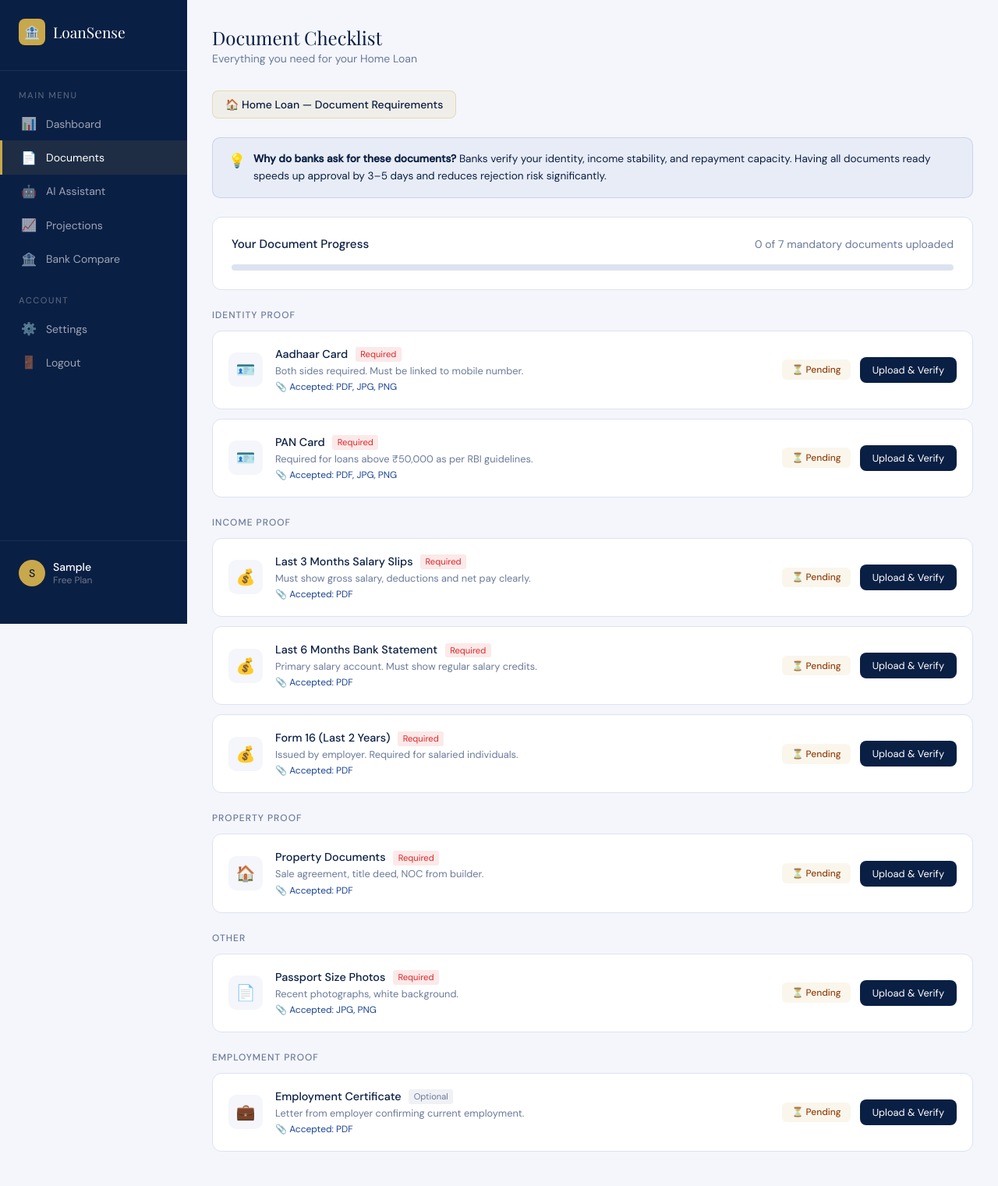
After one commit to gunja1708/LoanSense, a Flask app: page /documents in a window 1280 px wide. The commit adds this page. Shown: the whole page at 78% size. Run offline with Flask 3, Linux system fonts and the light colour scheme; the visitor is signed in with stand-in values (Sample User, id 1).

Commit message:
feat: add real document verification with upload and AI extraction

```diff
--- a/app.py
+++ b/app.py
@@ -3,7 +3,7 @@ from flask_sqlalchemy import SQLAlchemy
 from flask_login import LoginManager, UserMixin, login_user, login_required, logout_user, current_user
 from werkzeug.security import generate_password_hash, check_password_hash
 import os
-
+from data import calculate_eligibility_score, get_best_bank, calculate_max_loan_amount, get_education_loan_info
 app = Flask(__name__)
 app.config['SECRET_KEY'] = 'loansense-secret-key-2026'
 app.config['SQLALCHEMY_DATABASE_URI'] = 'sqlite:///loansense.db'
@@ -20,6 +20,11 @@ class User(UserMixin, db.Model):
     last_name = db.Column(db.String(50), nullable=False)
     email = db.Column(db.String(120), unique=True, nullable=False)
     password = db.Column(db.String(200), nullable=False)
+    monthly_income = db.Column(db.Float, default=0)
+    monthly_expenses = db.Column(db.Float, default=0)
+    cibil_score = db.Column(db.Integer, default=750)
+    loan_type = db.Column(db.String(50), default='home_loan')
+    onboarded = db.Column(db.Boolean, default=False)
 
 @login_manager.user_loader
 def load_user(user_id):
@@ -63,14 +68,98 @@ def register():
         db.session.add(new_user)
         db.session.commit()
         login_user(new_user)
+        return redirect(url_for('onboarding'))
+    return render_template('login.html')
+
+@app.route('/onboarding', methods=['GET', 'POST'])
+@login_required
+def onboarding():
+    if request.method == 'POST':
+        current_user.monthly_income = float(request.form.get('monthly_income', 0))
+        current_user.monthly_expenses = float(request.form.get('monthly_expenses', 0))
+        current_user.cibil_score = int(request.form.get('cibil_score', 750))
+        current_user.loan_type = request.form.get('loan_type', 'home_loan')
+        current_user.onboarded = True
+        db.session.commit()
         return redirect(url_for('dashboard'))
-    return render_template('login.html')
+    return render_template('onboarding.html')
+
+@app.route('/documents', methods=['GET', 'POST'])
+@login_required
+def documents():
+    from data import DOCUMENT_REQUIREMENTS
+    from module1_document_verifier.extractor import verify_document
+    import PyPDF2
+
+    loan_type = current_user.loan_type or "home_loan"
+    docs_required = DOCUMENT_REQUIREMENTS.get(loan_type, DOCUMENT_REQUIREMENTS["home_loan"])
+    total_docs = len([d for d in docs_required["documents"] if d["mandatory"]])
+
+    verification_result = None
+
+    if request.method == 'POST':
+        if 'document' in request.files:
+            file = request.files['document']
+            if file.filename != '':
+                # Read PDF text
+                try:
+                    reader = PyPDF2.PdfReader(file)
+                    text = ""
+                    for page in reader.pages:
+                        text += page.extract_text() or ""
+
+                    if text.strip():
+                        verification_result = verify_document(text)
+                    else:
+                       verification_result = {
+                          "pan_number": None,
+                         "income": None,
+                           "anomalies": [
+                               "⚠️ This file appears to be corrupted or is not a valid PDF.",
+                              "Please upload a proper text-based PDF document.",
+                                "Scanned image PDFs may not work — use original digital documents."
+                            ]
+                        }
+                except Exception as e:
+                    verification_result = {
+                        "pan_number": None,
+                        "income": None,
+                        "anomalies": [f"Error reading file: {str(e)}"]
+                    }
+
+    return render_template('documents.html',
+                         user=current_user,
+                         docs_required=docs_required,
+                         total_docs=total_docs,
+                         uploaded_docs=0,
+                         verification_result=verification_result)
 
 @app.route('/dashboard')
 @login_required
 def dashboard():
-    return render_template('dashboard.html', user=current_user)
+    from data import calculate_eligibility_score, get_best_bank, DOCUMENT_REQUIREMENTS
 
+    score = calculate_eligibility_score(
+        income=current_user.monthly_income or 60000,
+        expenses=current_user.monthly_expenses or 20000,
+        existing_emis=0,
+        cibil_score=current_user.cibil_score or 750,
+        age=30,
+        employment_type="salaried"
+    )
+
+    loan_type = current_user.loan_type or "home_loan"
+    best_banks = get_best_bank(loan_type, 5000000, current_user.cibil_score or 750)
+    docs_required = DOCUMENT_REQUIREMENTS.get(loan_type, DOCUMENT_REQUIREMENTS["home_loan"])
+    total_docs = len([d for d in docs_required["documents"] if d["mandatory"]])
+
+    return render_template('dashboard.html',
+                         user=current_user,
+                         eligibility_score=score,
+                         best_banks=best_banks[:3],
+                         docs_required=docs_required,
+                         total_docs=total_docs,
+                         uploaded_docs=0)
 @app.route('/logout')
 @login_required
 def logout():
--- /dev/null
+++ b/templates/documents.html
@@ -0,0 +1,257 @@
+<!DOCTYPE html>
+<html lang="en">
+<head>
+<meta charset="UTF-8">
+<meta name="viewport" content="width=device-width, initial-scale=1.0">
+<title>LoanSense — Documents</title>
+<link href="https://fonts.googleapis.com/css2?family=Playfair+Display:wght@400;700&family=DM+Sans:wght@300;400;500&display=swap" rel="stylesheet">
+<style>
+  *, *::before, *::after { box-sizing: border-box; margin: 0; padding: 0; }
+  :root {
+    --navy: #0a1f44; --navy-mid: #12306b; --navy-light: #1a4494;
+    --gold: #c8a84b; --gold-light: #e8c97a;
+    --white: #ffffff; --off-white: #f4f6fb;
+    --text-muted: #6b7a99; --border: #dce3f0;
+    --success: #16a34a; --danger: #dc2626;
+  }
+  body { font-family: 'DM Sans', sans-serif; background: var(--off-white); display: flex; min-height: 100vh; }
+  .sidebar { width: 240px; background: var(--navy); min-height: 100vh; display: flex; flex-direction: column; padding: 1.5rem 0; position: fixed; left: 0; top: 0; }
+  .sidebar-logo { display: flex; align-items: center; gap: 10px; padding: 0 1.5rem 2rem; border-bottom: 1px solid rgba(255,255,255,0.08); margin-bottom: 1.5rem; }
+  .sidebar-logo-icon { width: 34px; height: 34px; background: var(--gold); border-radius: 8px; display: flex; align-items: center; justify-content: center; font-size: 16px; }
+  .sidebar-logo-text { font-family: 'Playfair Display', serif; font-size: 1.2rem; color: var(--white); }
+  .sidebar-label { font-size: 0.7rem; color: rgba(255,255,255,0.3); font-weight: 500; letter-spacing: 1.5px; text-transform: uppercase; padding: 0 1.5rem; margin-bottom: 0.5rem; }
+  .sidebar-item { display: flex; align-items: center; gap: 12px; padding: 0.7rem 1.5rem; color: rgba(255,255,255,0.6); font-size: 0.875rem; cursor: pointer; transition: all 0.2s; text-decoration: none; border-left: 3px solid transparent; }
+  .sidebar-item:hover { color: var(--white); background: rgba(255,255,255,0.05); }
+  .sidebar-item.active { color: var(--white); background: rgba(200,168,75,0.1); border-left-color: var(--gold); }
+  .sidebar-item-icon { font-size: 16px; width: 20px; text-align: center; }
+  .sidebar-bottom { margin-top: auto; padding: 1.5rem; border-top: 1px solid rgba(255,255,255,0.08); }
+  .sidebar-user { display: flex; align-items: center; gap: 10px; }
+  .sidebar-avatar { width: 34px; height: 34px; background: var(--gold); border-radius: 50%; display: flex; align-items: center; justify-content: center; font-size: 14px; font-weight: 500; color: var(--navy); }
+  .sidebar-user-name { font-size: 0.875rem; color: var(--white); font-weight: 500; }
+  .sidebar-user-role { font-size: 0.75rem; color: rgba(255,255,255,0.4); }
+  .main { margin-left: 240px; flex: 1; padding: 2rem; }
+  .topbar { display: flex; align-items: center; justify-content: space-between; margin-bottom: 2rem; }
+  .topbar-title { font-family: 'Playfair Display', serif; font-size: 1.5rem; color: var(--navy); }
+  .topbar-sub { font-size: 0.875rem; color: var(--text-muted); margin-top: 2px; }
+  .loan-badge { display: inline-flex; align-items: center; gap: 8px; background: rgba(200,168,75,0.1); border: 1px solid rgba(200,168,75,0.3); color: var(--navy); padding: 0.5rem 1rem; border-radius: 8px; font-size: 0.875rem; font-weight: 500; margin-bottom: 1.5rem; }
+  .progress-card { background: var(--white); border-radius: 12px; padding: 1.5rem; border: 1px solid var(--border); margin-bottom: 1.5rem; }
+  .progress-header { display: flex; justify-content: space-between; align-items: center; margin-bottom: 1rem; }
+  .progress-title { font-size: 0.95rem; font-weight: 500; color: var(--navy); }
+  .progress-count { font-size: 0.875rem; color: var(--text-muted); }
+  .progress-bar { height: 8px; background: var(--border); border-radius: 4px; overflow: hidden; }
+  .progress-fill { height: 100%; border-radius: 4px; background: linear-gradient(90deg, var(--navy-light), var(--gold)); transition: width 0.5s; }
+  .category-title { font-size: 0.75rem; font-weight: 500; color: var(--text-muted); text-transform: uppercase; letter-spacing: 1px; margin: 1.5rem 0 0.75rem; }
+  .doc-card { background: var(--white); border-radius: 12px; border: 1px solid var(--border); padding: 1.25rem; margin-bottom: 0.75rem; display: flex; align-items: center; gap: 1rem; transition: all 0.2s; }
+  .doc-card:hover { border-color: rgba(200,168,75,0.3); }
+  .doc-card.uploaded { border-color: rgba(22,163,74,0.2); background: rgba(22,163,74,0.02); }
+  .doc-icon { width: 44px; height: 44px; border-radius: 10px; background: var(--off-white); display: flex; align-items: center; justify-content: center; font-size: 20px; flex-shrink: 0; }
+  .doc-info { flex: 1; }
+  .doc-name { font-size: 0.9rem; font-weight: 500; color: var(--navy); margin-bottom: 3px; }
+  .doc-badge { font-size: 0.7rem; background: rgba(220,38,38,0.1); color: var(--danger); padding: 0.15rem 0.4rem; border-radius: 3px; margin-left: 6px; font-weight: 400; }
+  .doc-badge.optional { background: rgba(107,122,153,0.1); color: var(--text-muted); }
+  .doc-desc { font-size: 0.8rem; color: var(--text-muted); line-height: 1.5; }
+  .doc-format { font-size: 0.75rem; color: var(--navy-light); margin-top: 3px; }
+  .doc-actions { display: flex; align-items: center; gap: 0.75rem; flex-shrink: 0; }
+  .doc-status { font-size: 0.75rem; padding: 0.3rem 0.75rem; border-radius: 6px; font-weight: 500; }
+  .status-pending { background: rgba(200,168,75,0.1); color: #92400e; }
+  .status-uploaded { background: rgba(22,163,74,0.1); color: var(--success); }
+  .btn-upload { background: var(--navy); color: var(--white); border: none; border-radius: 8px; padding: 0.5rem 1rem; font-size: 0.8rem; cursor: pointer; font-family: 'DM Sans', sans-serif; transition: background 0.2s; white-space: nowrap; }
+  .btn-upload:hover { background: var(--navy-light); }
+  .info-box { background: rgba(26,68,148,0.05); border: 1px solid rgba(26,68,148,0.15); border-radius: 10px; padding: 1rem 1.25rem; margin-bottom: 1.5rem; display: flex; gap: 10px; }
+  .info-box-icon { font-size: 1.1rem; flex-shrink: 0; margin-top: 2px; }
+  .info-box-text { font-size: 0.85rem; color: var(--navy); line-height: 1.6; }
+  .modal-overlay { position: fixed; top: 0; left: 0; right: 0; bottom: 0; background: rgba(0,0,0,0.5); z-index: 200; display: flex; align-items: center; justify-content: center; }
+  .modal-card { background: var(--white); border-radius: 16px; padding: 2rem; max-width: 480px; width: 90%; position: relative; }
+  .modal-close { position: absolute; top: 1rem; right: 1rem; background: none; border: none; font-size: 1.2rem; cursor: pointer; color: var(--text-muted); }
+  .result-box { border-radius: 10px; padding: 1rem; margin-bottom: 0.75rem; }
+  .result-box.success { background: rgba(22,163,74,0.05); border: 1px solid rgba(22,163,74,0.2); }
+  .result-box.error { background: rgba(220,38,38,0.05); border: 1px solid rgba(220,38,38,0.2); }
+  .result-label { font-size: 0.75rem; color: var(--text-muted); margin-bottom: 4px; }
+  .result-value { font-size: 1rem; font-weight: 500; color: var(--navy); }
+</style>
+</head>
+<body>
+
+<div class="sidebar">
+  <div class="sidebar-logo">
+    <div class="sidebar-logo-icon">🏦</div>
+    <span class="sidebar-logo-text">LoanSense</span>
+  </div>
+  <div class="sidebar-label">Main Menu</div>
+  <a class="sidebar-item" href="/dashboard"><span class="sidebar-item-icon">📊</span> Dashboard</a>
+  <a class="sidebar-item active" href="/documents"><span class="sidebar-item-icon">📄</span> Documents</a>
+  <a class="sidebar-item" href="#"><span class="sidebar-item-icon">🤖</span> AI Assistant</a>
+  <a class="sidebar-item" href="#"><span class="sidebar-item-icon">📈</span> Projections</a>
+  <a class="sidebar-item" href="#"><span class="sidebar-item-icon">🏦</span> Bank Compare</a>
+  <div class="sidebar-label" style="margin-top:1.5rem">Account</div>
+  <a class="sidebar-item" href="#"><span class="sidebar-item-icon">⚙️</span> Settings</a>
+  <a class="sidebar-item" href="/logout"><span class="sidebar-item-icon">🚪</span> Logout</a>
+  <div class="sidebar-bottom">
+    <div class="sidebar-user">
+      <div class="sidebar-avatar">{{ user.first_name[0] }}</div>
+      <div>
+        <div class="sidebar-user-name">{{ user.first_name }}</div>
+        <div class="sidebar-user-role">Free Plan</div>
+      </div>
+    </div>
+  </div>
+</div>
+
+<div class="main">
+  <div class="topbar">
+    <div>
+      <div class="topbar-title">Document Checklist</div>
+      <div class="topbar-sub">Everything you need for your {{ docs_required.name }}</div>
+    </div>
+  </div>
+
+  <div class="loan-badge">
+    {{ docs_required.icon }} {{ docs_required.name }} — Document Requirements
+  </div>
+
+  <div class="info-box">
+    <div class="info-box-icon">💡</div>
+    <div class="info-box-text">
+      <strong>Why do banks ask for these documents?</strong> Banks verify your identity, income stability, and repayment capacity. Having all documents ready speeds up approval by 3–5 days and reduces rejection risk significantly.
+    </div>
+  </div>
+
+  <div class="progress-card">
+    <div class="progress-header">
+      <span class="progress-title">Your Document Progress</span>
+      <span class="progress-count" id="progressText">0 of {{ total_docs }} mandatory documents uploaded</span>
+    </div>
+    <div class="progress-bar">
+      <div class="progress-fill" id="progressFill" style="width: 0%"></div>
+    </div>
+  </div>
+
+  <!-- UPLOAD FORM -->
+  <form method="POST" action="/documents" enctype="multipart/form-data" id="uploadForm">
+    <input type="file" name="document" id="hiddenFileInput" accept=".pdf,.jpg,.png" style="display:none" onchange="document.getElementById('uploadForm').submit()">
+  </form>
+
+  {% set categories = [] %}
+  {% for doc in docs_required.documents %}
+    {% if doc.category not in categories %}
+      {% set _ = categories.append(doc.category) %}
+    {% endif %}
+  {% endfor %}
+
+  {% set doc_index = namespace(value=0) %}
+  {% for category in categories %}
+    <div class="category-title">{{ category }}</div>
+    {% for doc in docs_required.documents %}
+      {% if doc.category == category %}
+      {% set doc_index.value = doc_index.value + 1 %}
+      <div class="doc-card" id="doc-{{ doc_index.value }}">
+        <div class="doc-icon">
+          {% if doc.category == 'Identity Proof' %}🪪
+          {% elif doc.category == 'Income Proof' %}💰
+          {% elif doc.category == 'Academic Proof' %}📚
+          {% elif doc.category == 'Property Proof' %}🏠
+          {% elif doc.category == 'Vehicle Proof' %}🚗
+          {% elif doc.category == 'Employment Proof' %}💼
+          {% else %}📄{% endif %}
+        </div>
+        <div class="doc-info">
+          <div class="doc-name">
+            {{ doc.name }}
+            {% if doc.mandatory %}
+              <span class="doc-badge">Required</span>
+            {% else %}
+              <span class="doc-badge optional">Optional</span>
+            {% endif %}
+          </div>
+          <div class="doc-desc">{{ doc.description }}</div>
+          <div class="doc-format">📎 Accepted: {{ doc.accepted_formats }}</div>
+        </div>
+        <div class="doc-actions">
+          <span class="doc-status status-pending" id="status-{{ doc_index.value }}">⏳ Pending</span>
+          <button type="button" class="btn-upload" onclick="triggerUpload({{ doc_index.value }}, {{ 'true' if doc.mandatory else 'false' }})">
+            Upload & Verify
+          </button>
+        </div>
+      </div>
+      {% endif %}
+    {% endfor %}
+  {% endfor %}
+</div>
+
+<!-- VERIFICATION RESULT -->
+{% if verification_result %}
+<div class="modal-overlay" id="resultModal">
+  <div class="modal-card">
+    <button class="modal-close" onclick="document.getElementById('resultModal').remove()">✕</button>
+    <h3 style="font-family:'Playfair Display',serif;color:var(--navy);margin-bottom:1rem;">🔍 Verification Result</h3>
+
+    {% if verification_result.anomalies %}
+    <div class="result-box error">
+      <div style="font-size:0.8rem;font-weight:500;color:var(--danger);margin-bottom:0.5rem;">⚠️ Issues Found</div>
+      {% for issue in verification_result.anomalies %}
+        <div style="font-size:0.85rem;color:#7f1d1d;margin-bottom:4px;">• {{ issue }}</div>
+      {% endfor %}
+    </div>
+    {% endif %}
+
+    {% if verification_result.pan_number %}
+    <div class="result-box success">
+      <div class="result-label">PAN Number Detected</div>
+      <div class="result-value">✅ {{ verification_result.pan_number }}</div>
+    </div>
+    {% endif %}
+
+    {% if verification_result.income %}
+    <div class="result-box success">
+      <div class="result-label">Income Detected</div>
+      <div class="result-value">✅ {{ verification_result.income }}</div>
+    </div>
+    {% endif %}
+
+    {% if not verification_result.anomalies %}
+    <div class="result-box success" style="text-align:center">
+      <div style="font-size:1.5rem;margin-bottom:0.5rem">✅</div>
+      <div style="font-size:0.9rem;font-weight:500;color:var(--success)">Document looks clean!</div>
+      <div style="font-size:0.8rem;color:var(--text-muted);margin-top:4px">No anomalies detected</div>
+    </div>
+    {% endif %}
+  </div>
+</div>
+{% endif %}
+
+<script>
+var totalMandatory = {{ total_docs }};
+var uploadedCount = 0;
+
+function triggerUpload(index, isMandatory) {
+  window._currentDocIndex = index;
+  window._currentDocMandatory = isMandatory;
+  document.getElementById('hiddenFileInput').click();
+}
+
+document.getElementById('hiddenFileInput').addEventListener('change', function() {
+  if (this.files.length > 0) {
+    var index = window._currentDocIndex;
+    var isMandatory = window._currentDocMandatory;
+
+    // Update UI immediately
+    var status = document.getElementById('status-' + index);
+    var card = document.getElementById('doc-' + index);
+    status.textContent = '⏳ Verifying...';
+    status.className = 'doc-status status-pending';
+
+    // Submit form for verification
+    document.getElementById('uploadForm').submit();
+
+    // Update progress
+    if (isMandatory) {
+      uploadedCount++;
+      var pct = (uploadedCount / totalMandatory * 100).toFixed(0);
+      document.getElementById('progressFill').style.width = pct + '%';
+      document.getElementById('progressText').textContent = uploadedCount + ' of ' + totalMandatory + ' mandatory documents uploaded';
+    }
+  }
+});
+</script>
+</body>
+</html>
```
Also changed, not shown: data.py (+216 -0 lines), templates/dashboard.html (+4 -5 lines), templates/onboarding.html (added, +112 -0 lines).
